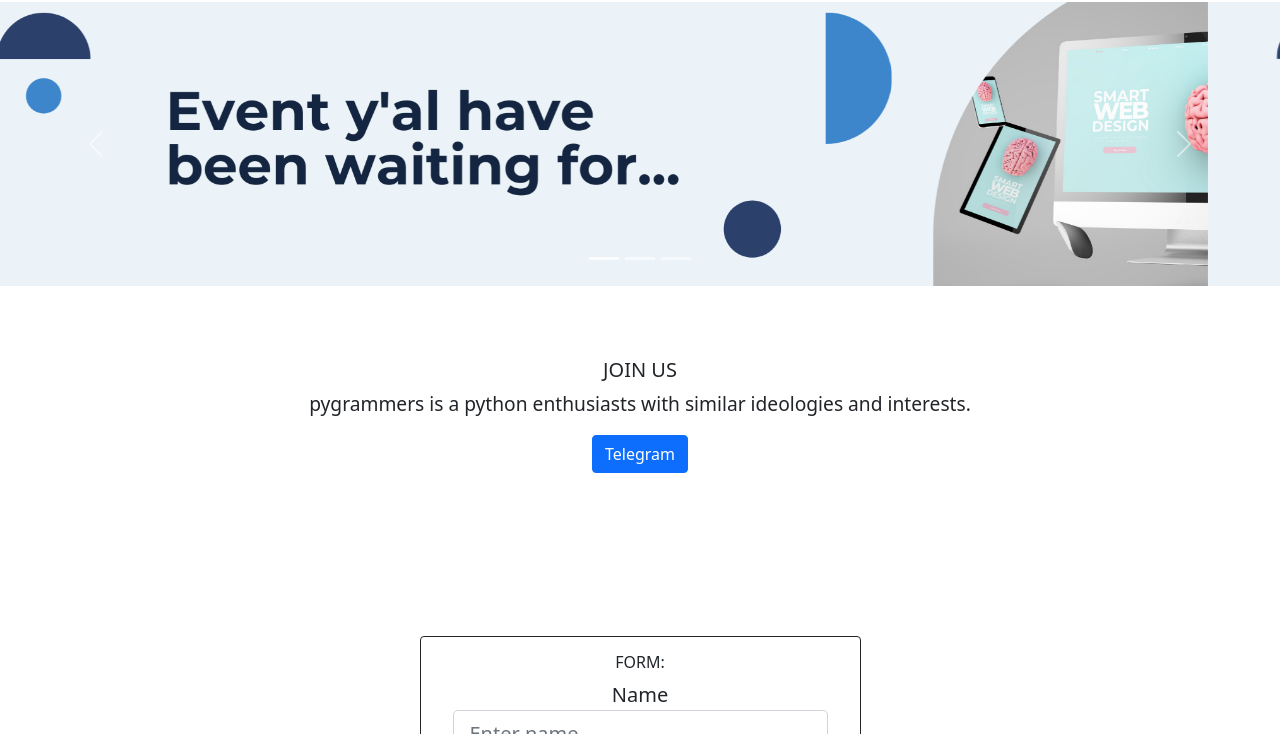
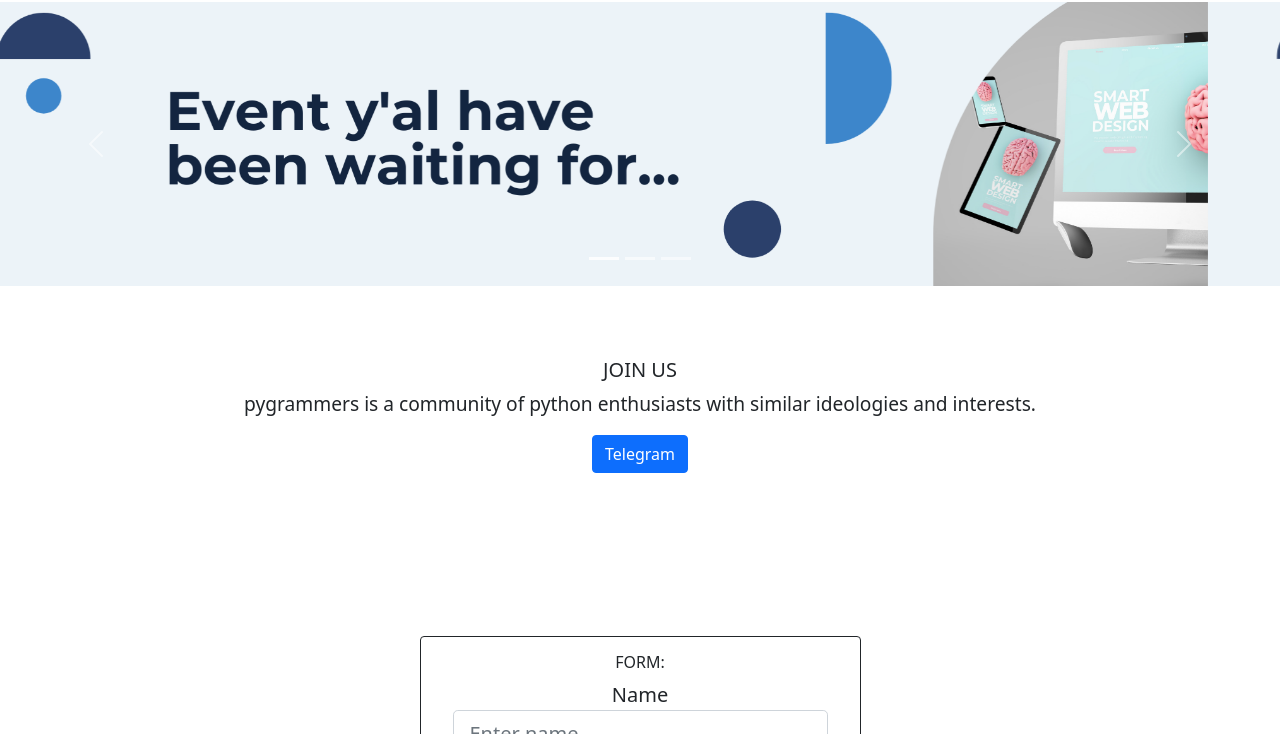
Before and after one commit to AthulSabu2002/sampleResponsiveWebsite, a plain HTML site: page index.html in a window 1280 px wide. Shown: the part 66-800 px from the top of the page. Drawn offline with nearby package versions, Linux system fonts and the light colour scheme.

Commit message:
Update index.html

```diff
--- a/index.html
+++ b/index.html
@@ -75,7 +75,7 @@
       </div>
             <div class="row mt-4">
               <h5 class="text-center mt-5">JOIN US</h5>
-              <p class="text-center" style="font-size: larger;">pygrammers is a python enthusiasts with similar ideologies and interests.</p>
+              <p class="text-center" style="font-size: larger;">pygrammers is a community of python enthusiasts with similar ideologies and interests.</p>
               <div class="d-grid gap-2 justify-content-center">
                 <a class="btn btn-primary mb-5" href="#" role="button">Telegram</a>
               </div>
```
